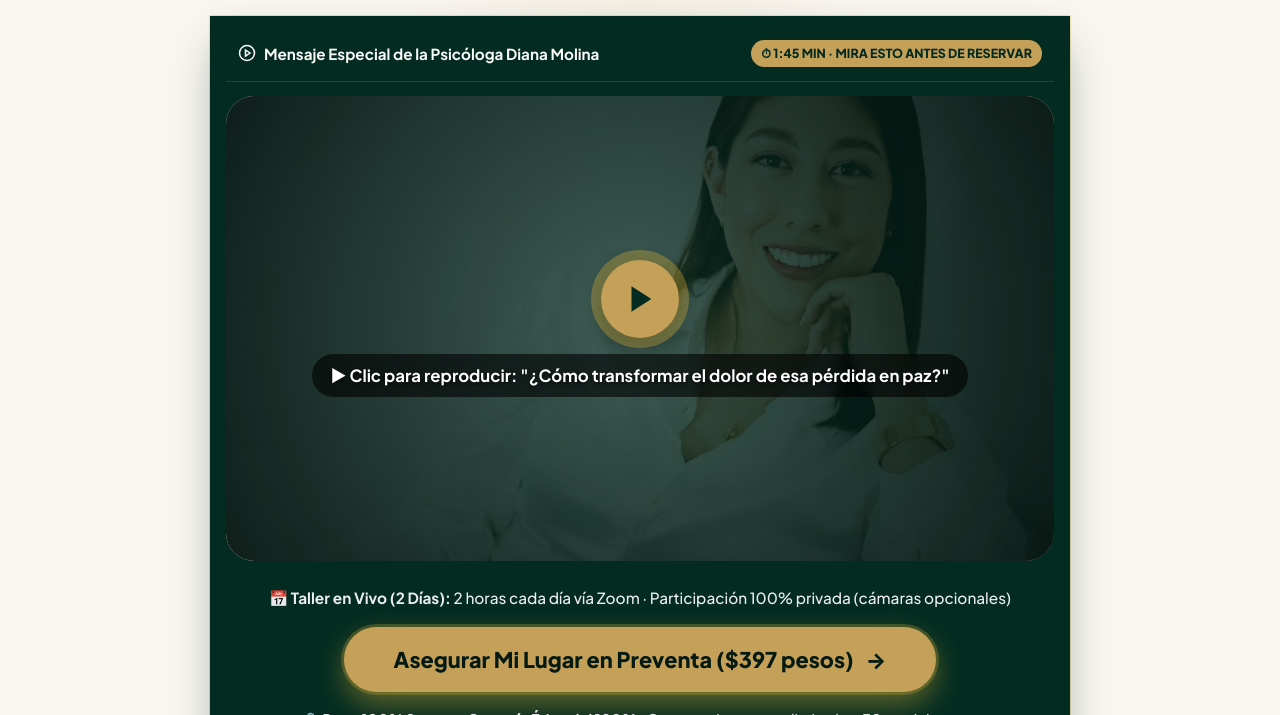
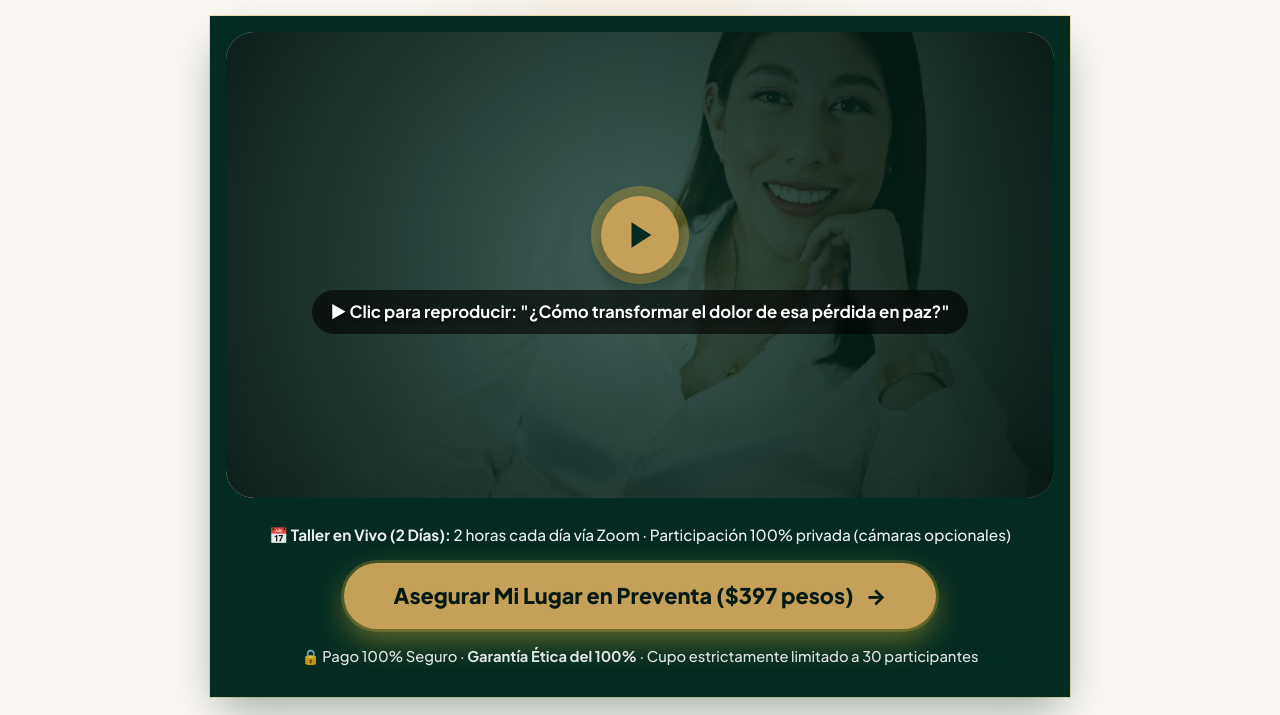
Before and after one commit to nekigaimarketing/detox-mental-website, a website built with Vite: page taller-ausencia.html in a window 1280 px wide. Shown: the part 385-1100 px from the top of the page. Built offline with nearby package versions, Linux system fonts and the light colour scheme.

Commit message:
refactor: remove redundant video header badges to keep video container clean and focused

```diff
--- a/taller-ausencia.html
+++ b/taller-ausencia.html
@@ -572,16 +572,8 @@
           Que el dolor ya no detenga tu vida: aprende a transformar la ausencia y lo que quedó pendiente en <span class="highlight-gold">paz, fuerza y recuerdos que no lastimen</span>.
         </p>
 
-        <!-- ================= DEDICATED VIDEO CONTAINER (1:45 MIN VSL) ================= -->
+        <!-- ================= DEDICATED VIDEO CONTAINER ================= -->
         <section class="video-sales-wrapper" id="video-seccion" aria-label="Video del taller">
-          <div class="video-sales-header">
-            <span style="display: flex; align-items: center; gap: 8px;">
-              <svg width="18" height="18" viewBox="0 0 24 24" fill="none" stroke="currentColor" stroke-width="2"><circle cx="12" cy="12" r="10"/><polygon points="10 8 16 12 10 16 10 8"/></svg>
-              Mensaje Especial de la Psicóloga Diana Molina
-            </span>
-            <span class="badge">⏱ 1:45 min · Mira esto antes de reservar</span>
-          </div>
-
           <!-- 16:9 Video Box (Ready for Video Embed) -->
           <div class="video-container" id="videoPlayerBox">
             <div class="video-placeholder-poster" onclick="alert('El video se activará con tu enlace oficial de YouTube/Vimeo/Loom.');">
```
